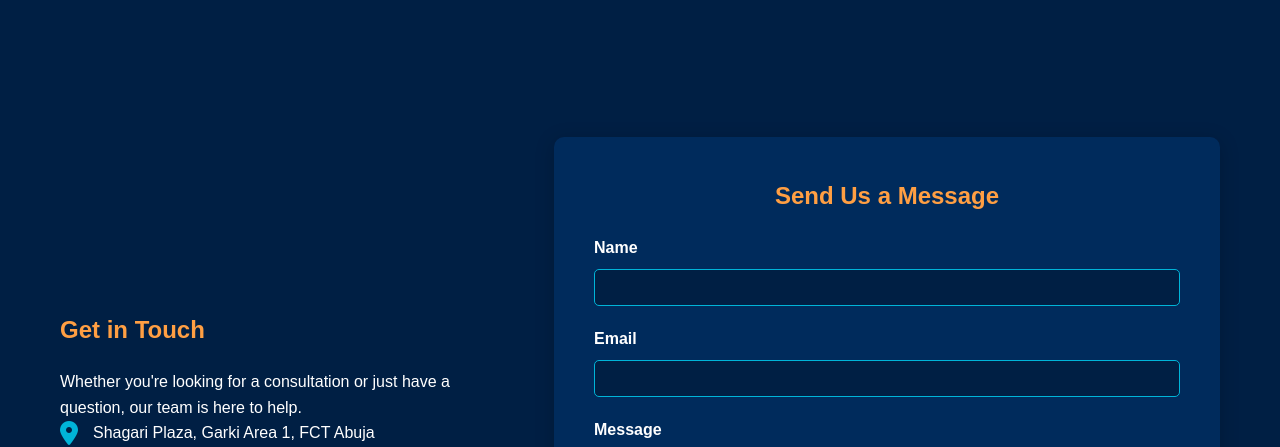
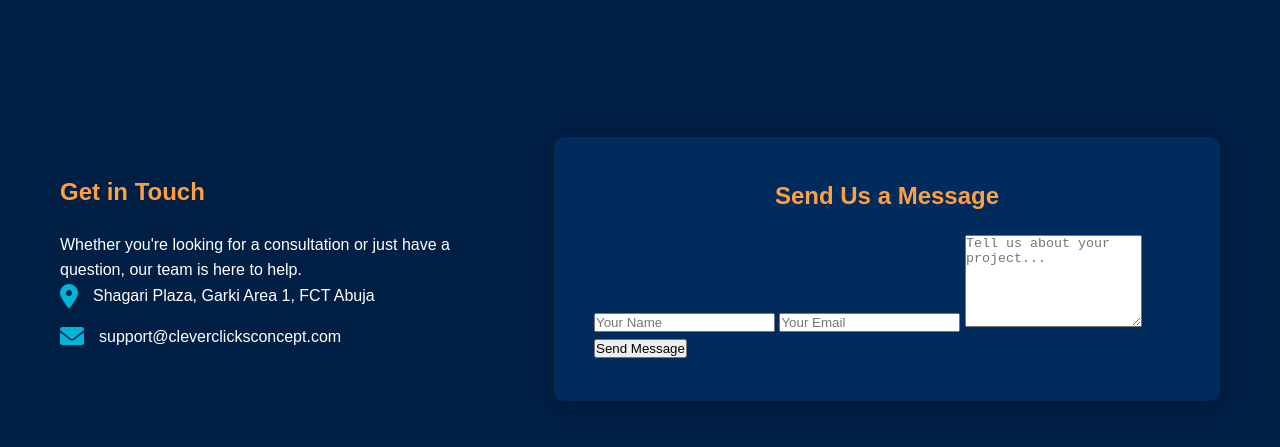
Before and after one commit to kcee101/cleverclicks-website, a plain HTML site: page contact.html in a window 1280 px wide. Shown: the part 246-693 px from the top of the page. Drawn offline with Linux system fonts and the light colour scheme.

Commit message:
Add files via upload

```diff
--- a/contact.html
+++ b/contact.html
@@ -57,18 +57,20 @@
 
                 <div class="contact-form-container">
                     <h2>Send Us a Message</h2>
-                    <form action="#" method="POST" class="contact-form">
-                        <label for="name">Name</label>
-                        <input type="text" id="name" name="name" required>
+                    <!-- Contact Form with Netlify Integration -->
+<form name="contact" method="POST" data-netlify="true" netlify-honeypot="bot-field">
+  <input type="hidden" name="form-name" value="contact" />
 
-                        <label for="email">Email</label>
-                        <input type="email" id="email" name="email" required>
+  <!-- Honeypot (Spam Protection) -->
+  <div style="display: none;">
+    <label>Don’t fill this out: <input name="bot-field" /></label>
+  </div>
 
-                        <label for="message">Message</label>
-                        <textarea id="message" name="message" rows="6" required></textarea>
-
-                        <button type="submit" class="cta-button">Send Message</button>
-                    </form>
+  <input type="text" name="name" placeholder="Your Name" required />
+  <input type="email" name="email" placeholder="Your Email" required />
+  <textarea name="message" rows="6" placeholder="Tell us about your project..." required></textarea>
+  <button type="submit" class="btn btn-primary">Send Message</button>
+</form>
                 </div>
             </div>
         </section>
```
